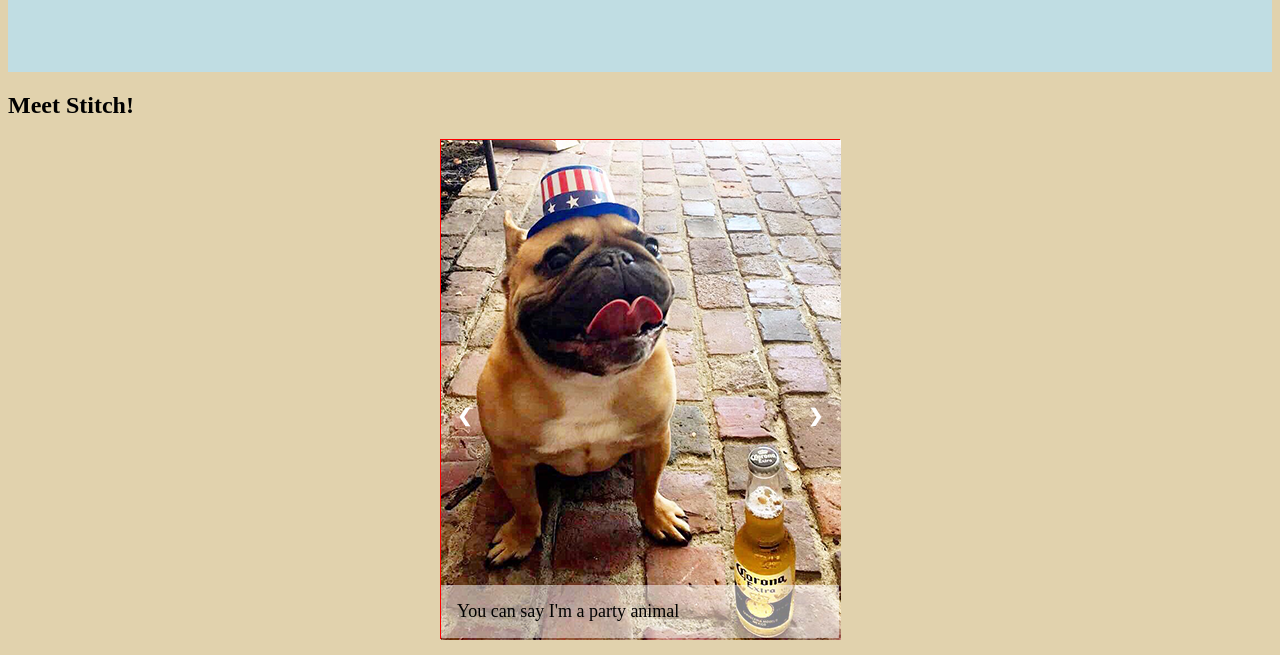
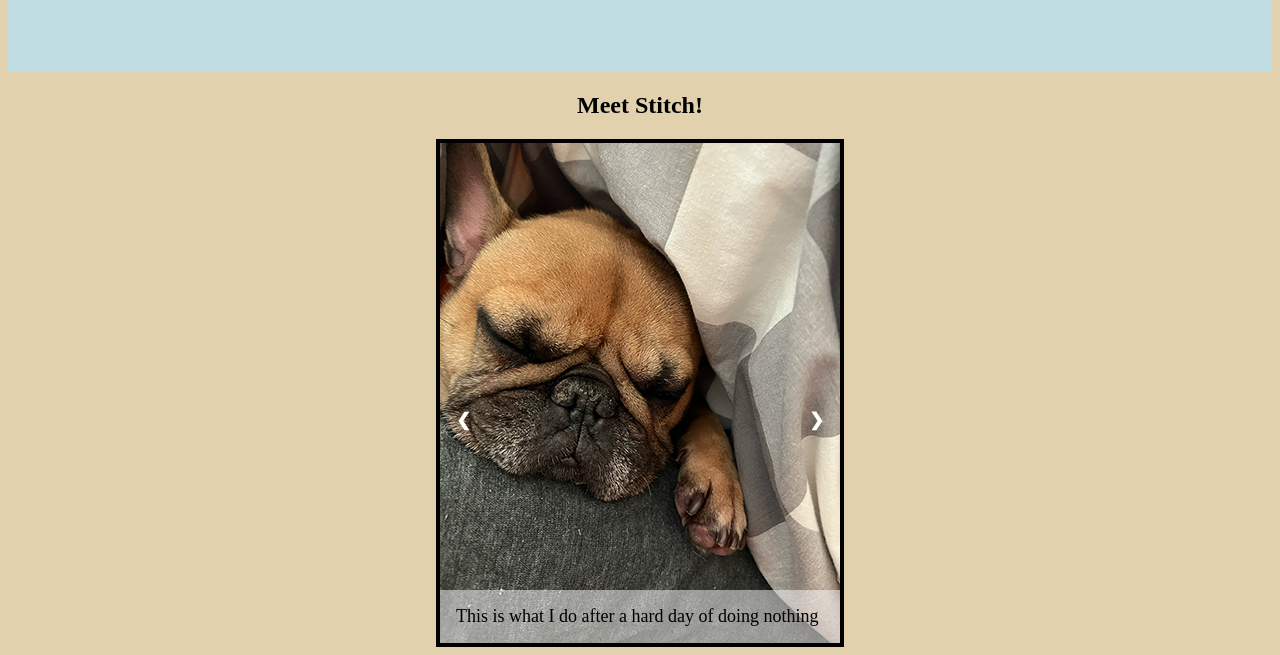
Before and after one commit to dolodoodle/project2, a plain HTML site: page index.html in a window 1280 px wide. Shown: the part 200-855 px from the top of the page. Drawn offline with Linux system fonts and the light colour scheme.

Commit message:
changed timing and centered

```diff
--- a/css/main.css
+++ b/css/main.css
@@ -21,6 +21,9 @@ h1 {
   text-align: center;
 }
 
+h2 {
+  text-align: center;
+}
 
 img {
   display: block;
@@ -51,11 +54,11 @@ img {
 
 
 .slides {
-  width:400px;
-  height: 500px;
+  width:408px;
+  height: 508px;
   margin:auto;
   position:relative;
-  border: 1px solid red;
+  border: 4px solid black;
 }
 
 .slides figure {
--- a/java/main.js
+++ b/java/main.js
@@ -36,7 +36,7 @@ function init() {
 
 
   // start the timer
-  myInterval = setInterval(changeSlide, 5000);
+  myInterval = setInterval(changeSlide, 2000);
 
 
 
```
